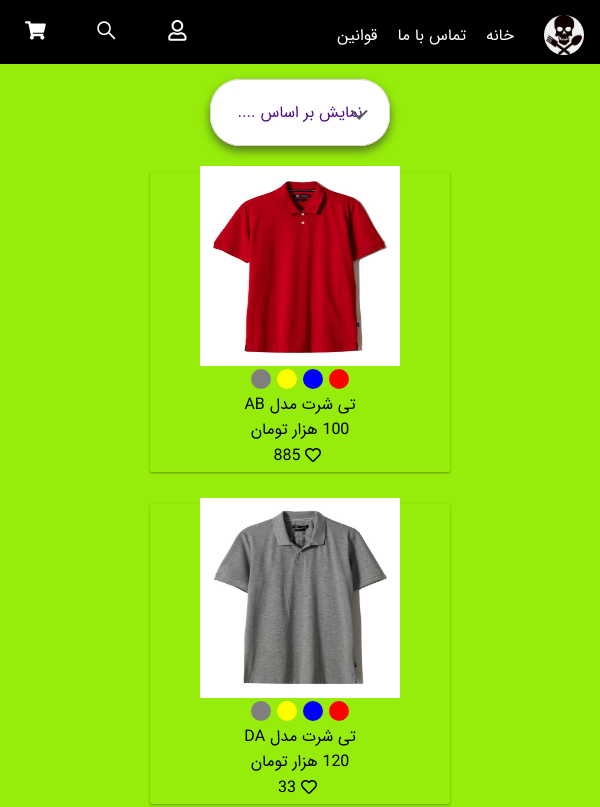
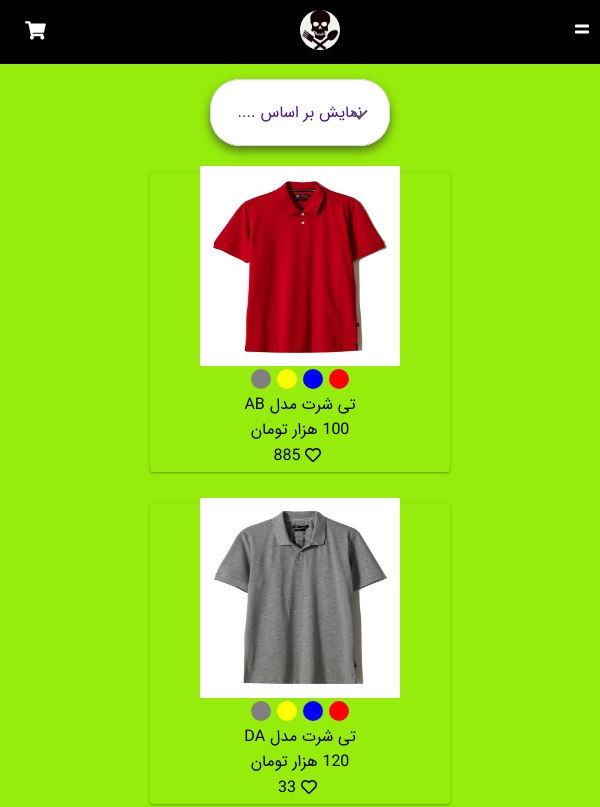
Before and after one commit to hamed-zeidabadi/skullcandy, a React (Create React App) app: page / in a window 600 px wide. Shown: the top 807 px of the page. Built offline with nearby package versions, Linux system fonts and the light colour scheme.

Commit message:
fixing header items in new media query !

```diff
--- a/src/Scss/MediaQueries.scss
+++ b/src/Scss/MediaQueries.scss
@@ -210,6 +210,46 @@
   }
 
 
+
+  .header_container_left_nav{
+
+    &_user{
+      display: none;
+    }
+
+    &_strix{
+
+      display: none;
+    }
+  }
+
+  .header_container_right{
+
+    // width: 70%;
+    flex-direction: row-reverse;
+    justify-content: space-between;
+
+    &_nav{
+
+      display: none;
+    }
+    &_logo{
+
+      margin-top: 0;
+
+    }
+
+    &_menu{
+
+      display: block;
+      padding: 10px;
+
+    }
+
+  }
+
+
+
   .footer_container {
 
     height: auto;
```
